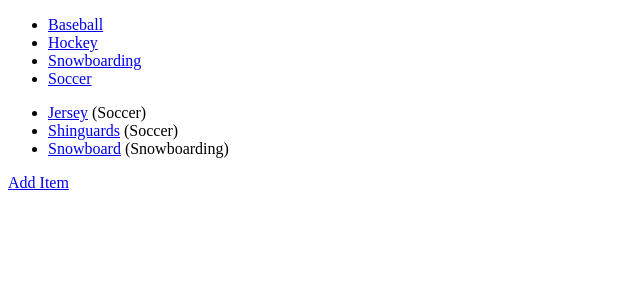
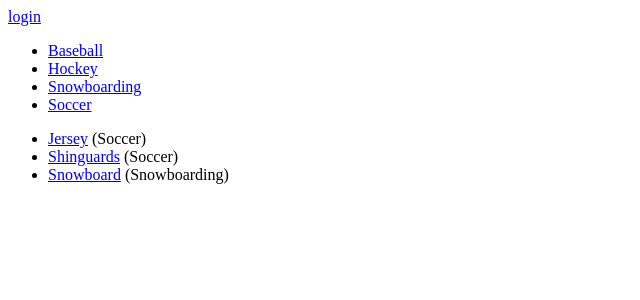
Before and after one commit to shikeyou/ItemCatalog, a Flask app: page / in a window 1280 px wide. Shown: the top 300 px of the page, without its empty margins (0-640 px from the left). Run offline with Flask 2, Linux system fonts and the light colour scheme; parts of the project's set-up code (start-up, migrations or seed data) failed here and were passed over.

Commit message:
added in g+ login

```diff
--- a/application.py
+++ b/application.py
@@ -1,9 +1,24 @@
+# =================================
+# IMPORTS
+# =================================
+
 import os
 from datetime import datetime
+import random
+import string
+import json
 
 # Flask modules/functions
-from flask import Flask, render_template, abort, request, redirect, url_for, jsonify, flash
+from flask import Flask, render_template, abort, request, redirect, url_for, jsonify, flash, make_response
+from flask import session as login_session
 app = Flask(__name__)
+
+# Authentication modules/functions
+from oauth2client.client import flow_from_clientsecrets, FlowExchangeError
+
+# Web modules/functions
+import httplib2
+import requests
 
 # SQLAlchemy modules/functions
 from sqlalchemy import create_engine
@@ -11,6 +26,10 @@ from sqlalchemy.orm import sessionmaker
 from sqlalchemy.orm.exc import NoResultFound
 from sqlalchemy.exc import IntegrityError
 from db.db_setup import Base, Category, Item
+
+# =================================
+# INIT
+# =================================
 
 # create engine to existing db and bind to it
 engine = create_engine('sqlite:///db/categoryitems.db')
@@ -20,11 +39,20 @@ Base.metadata.bind = engine
 DBSession = sessionmaker(bind=engine)
 session = DBSession()
 
+# get client id
+with open('client_secrets.json', 'r') as f:
+	client_web_data_json = json.loads(f.read())['web']
+	CLIENT_ID = client_web_data_json['client_id']
+
+# =================================
+# ROUTES
+# =================================
+
 @app.route('/')
 def showAllCategories():
 	categories = session.query(Category).all()
 	latestItems = session.query(Item).order_by(Item.creation_time.desc()).limit(3)
-	return render_template('showAllCategories.html', categories=categories, latestItems=latestItems)
+	return render_template('showAllCategories.html', categories=categories, latestItems=latestItems, login_session=login_session)
 
 @app.route('/catalog/<string:category_name>/')
 @app.route('/catalog/<string:category_name>/items/')
@@ -32,7 +60,7 @@ def showItemsInCategory(category_name):
 	try:
 		items = session.query(Item).filter_by(category_name=category_name)
 		categories = session.query(Category).all()
-		return render_template('showItemsInCategory.html', category_name=category_name, items=items, categories=categories)
+		return render_template('showItemsInCategory.html', category_name=category_name, items=items, categories=categories, login_session=login_session)
 	except NoResultFound:
 		abort(404)
 
@@ -46,6 +74,11 @@ def showItem(category_name, item_name):
 
 @app.route('/catalog/items/new/', methods=['GET', 'POST'])
 def createItem():
+
+	# check if user is logged in first
+	if 'username' not in login_session:
+		return redirect('/login')
+
 	if request.method == 'POST':
 
 		# read form data first
@@ -88,6 +121,11 @@ def createItem():
 
 @app.route('/catalog/<string:category_name>/<string:item_name>/edit/', methods=['GET', 'POST'])
 def editItem(category_name, item_name):
+
+	# check if user is logged in first
+	if 'username' not in login_session:
+		return redirect('/login')
+
 	if request.method == 'POST':
 
 		# read form data first
@@ -138,6 +176,11 @@ def editItem(category_name, item_name):
 
 @app.route('/catalog/<string:category_name>/<string:item_name>/delete/', methods=['GET', 'POST'])
 def deleteItem(category_name, item_name):
+
+	# check if user is logged in first
+	if 'username' not in login_session:
+		return redirect('/login')
+
 	if request.method == 'POST':
 		try:
 			item = session.query(Item).filter_by(name=item_name, category_name=category_name).one()
@@ -172,6 +215,135 @@ def getCatalogJson():
 			})
 	return jsonify(result)
 
+@app.route('/login/')
+def showLogin():
+
+	# create a state token to prevent request forgery
+	state = ''.join(random.choice(string.ascii_uppercase+string.digits) for x in xrange(32))
+	# store it in the session for later verification
+	login_session['state'] = state
+	# return 'The current session state is %s' % login_session['state']
+	return render_template('login.html', STATE=state)
+
+@app.route('/gconnect', methods=['POST'])
+def gconnect():
+
+	# check that the token provided by server to client
+	# is the same as the one returned from client to server
+	# to prevent cross-site forgery attacks
+	if request.args.get('state') != login_session['state']:
+		response = make_response(json.dumps('Invalid state parameter'), 401)
+		response.headers['Content-Type'] = 'application/json'
+		return response
+
+	# get the one-time-use code sent from client to server
+	code = request.data
+
+	# exchange code for credentials with google api server
+	try:
+		oauth_flow = flow_from_clientsecrets('client_secrets.json', scope='')
+		oauth_flow.redirect_uri = 'postmessage'
+		credentials = oauth_flow.step2_exchange(code)
+	except FlowExchangeError:
+		response = make_response(json.dumps('Failed to upgrade the authorization code'), 401)
+		response.headers['Content-Type'] = 'application/json'
+		return response
+
+	# check that the access token in this credentials is valid
+	access_token = credentials.access_token
+	url = 'https://www.googleapis.com/oauth2/v1/tokeninfo?access_token=%s' % access_token
+	h = httplib2.Http()
+	result = json.loads(h.request(url, 'GET')[1])
+	if result.get('error') is not None:
+		response = make_response(json.dumps(result.get('error')), 500)
+		response.headers['Content-Type'] = 'application/json'
+		return response
+
+	# verify that access token is for the intended user
+	gplus_id = credentials.id_token['sub']
+	if result['user_id'] != gplus_id:
+		response = make_response(json.dumps('User ID in token does not match given user ID'), 401)
+		response.headers['Content-Type'] = 'application/json'
+		return response
+
+	# verify that access token is actually for our app
+	if result['issued_to'] != CLIENT_ID:
+		response = make_response(json.dumps('Client ID in token does not match client ID of app'), 401)
+		response.headers['Content-Type'] = 'application/json'
+		return response
+
+	# check if user is already logged in
+	stored_credentials = login_session.get('credentials')
+	stored_gplus_id = login_session.get('gplus_id')
+	if stored_credentials is not None and stored_gplus_id == gplus_id:
+		response = make_response(json.dumps('Current user is already connected'), 200)
+		response.headers['Content-Type'] = 'application/json'
+		return response
+
+	# by now, we should have a valid access token from google on our server
+	# and we can request for any permissible info we need
+
+	# store access token in the session for later use
+	login_session['credentials'] = credentials.access_token
+	login_session['gplus_id'] = gplus_id
+
+	# get user info and store them in the session
+	userinfo_url = 'https://www.googleapis.com/oauth2/v1/userinfo'
+	params = {'access_token': credentials.access_token, 'alt': 'json'}
+	answer = requests.get(userinfo_url, params=params)
+	data = answer.json()
+	login_session['username'] = data['name']
+	login_session['picture'] = data['picture']
+	login_session['email'] = data['email']
+
+	output = ''
+	output += '<h1>Welcome, '
+	output += login_session['username']
+	output += '!</h1>'
+	output += '<img src="'
+	output += login_session['picture']
+	output += ' " style = "width: 300px; height: 300px;border-radius: 150px;-webkit-border-radius: 150px;-moz-border-radius: 150px;"> '
+	flash('you are now logged in as %s' % login_session['username'])
+	print 'done!'
+	return output
+
+@app.route('/gdisconnect')
+def gdisconnect():
+
+	# check that user must be logged in in the first place
+	credentials = login_session.get('credentials')
+	if credentials is None:
+		response = make_response(json.dumps('Current user is not connected'), 401)
+		response.headers['Content-Type'] = 'application/json'
+		return response
+
+	# execute GET request to revoke token
+	access_token = credentials
+	url = 'https://accounts.google.com/o/oauth2/revoke?token=%s' % access_token
+	h = httplib2.Http()
+	result = h.request(url, 'GET')[0]
+
+	if result['status'] == '200':  # successful revoke
+
+		# reset user's session
+		del login_session['credentials']
+		del login_session['gplus_id']
+		del login_session['username']
+		del login_session['email']
+		del login_session['picture']
+
+		# return status code 200
+		response = make_response(json.dumps('Successfully disconnected'), 200)
+		response.headers['Content-Type'] = 'application/json'
+		return response
+
+	else:
+
+		# return error
+		response = make_response(json.dumps('Successfully disconnected'), 400)
+		response.headers['Content-Type'] = 'application/json'
+		return response
+
 @app.errorhandler(404)
 def page_not_found(e):
     return render_template('404.html'), 404
--- a/templates/showAllCategories.html
+++ b/templates/showAllCategories.html
@@ -14,6 +14,12 @@
 			</ul>
 		{% endif %}
 	{% endwith %}
+	{% if 'username' not in login_session %}
+		<a href="/login">login</a>
+	{% else %}
+		<p>{{login_session['username']}}</p>
+		<a href="/gdisconnect">logout</a>
+	{% endif %}
 	<ul>
 		{% for category in categories %}
 			<li><a href="{{url_for('showItemsInCategory', category_name=category.name)}}">{{category.name}}</a></li>
@@ -24,6 +30,8 @@
 			<li><a href="{{url_for('showItem', category_name=latestItem.category_name, item_name=latestItem.name)}}">{{latestItem.name}}</a> ({{latestItem.category.name}})</li>
 		{% endfor %}
 	</ul>
-	<a href="{{url_for('createItem')}}">Add Item</a>
+	{% if 'username' in login_session %}
+		<a href="{{url_for('createItem')}}">Add Item</a>
+	{% endif %}
 </body>
 </html>
```
Also changed, not shown: templates/login.html (added, +52 -0 lines).
